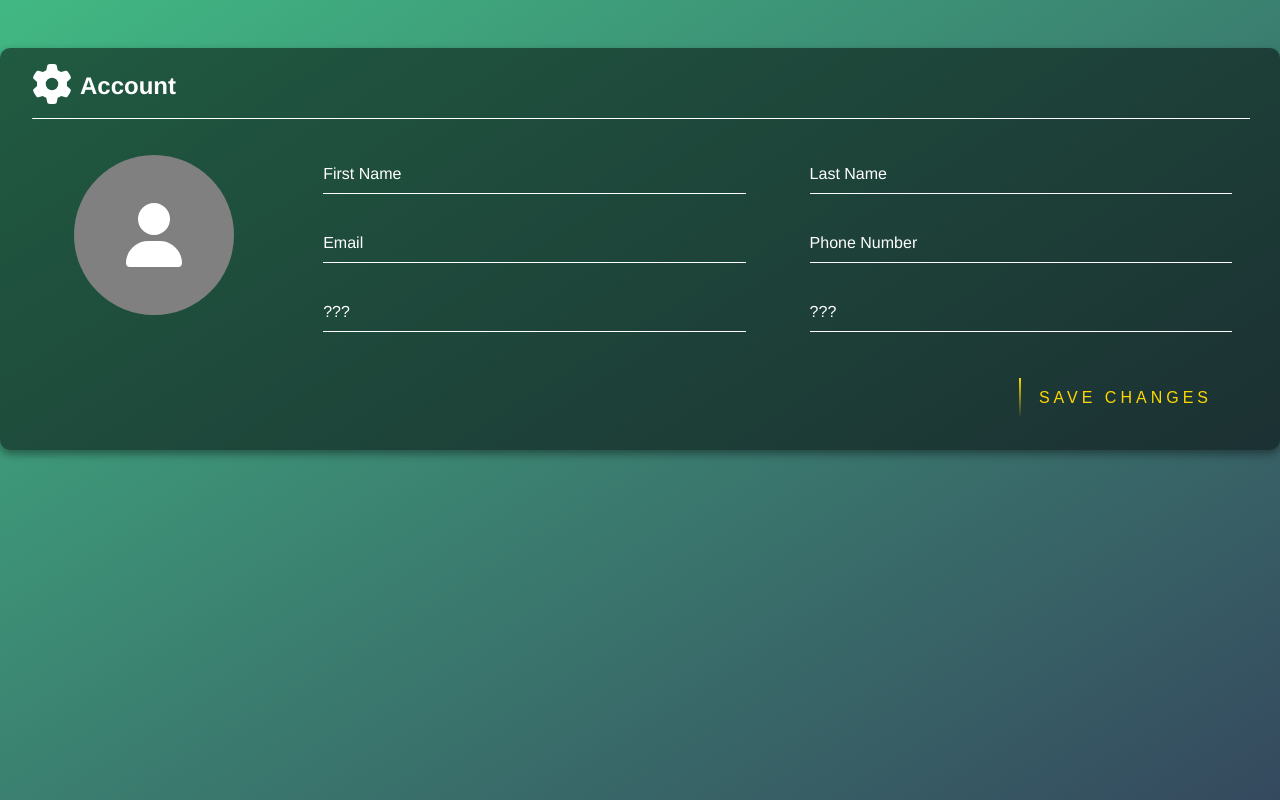
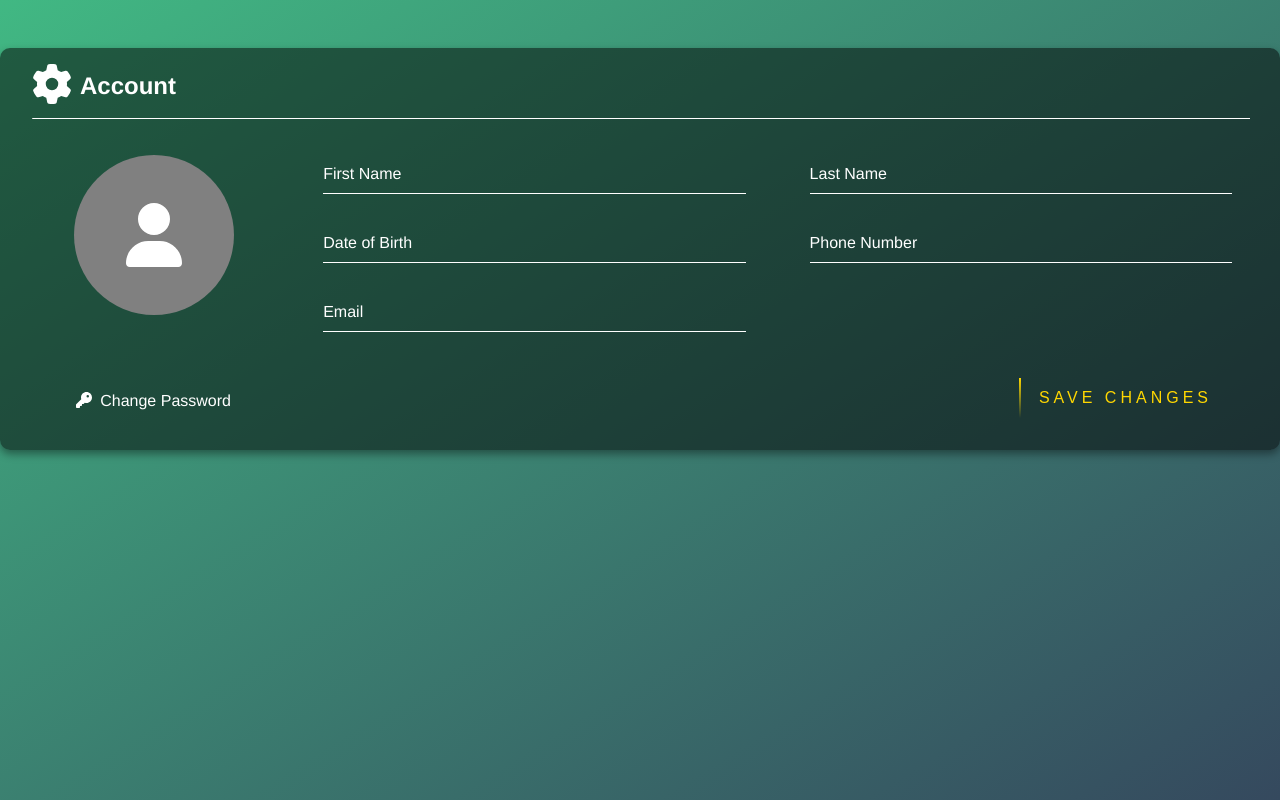
Before and after one commit to jaxonPetersen94/i-gaming-usa-insights, a Nuxt app in the folder Frontend/: page /Account in a window 1280 px wide. Built offline with nearby package versions, Linux system fonts and the light colour scheme; no server answers; a web font is replaced by a local one.

Commit message:
Added Change Password btn

```diff
--- a/Frontend/pages/Account.vue
+++ b/Frontend/pages/Account.vue
@@ -12,6 +12,9 @@
               <div class="user-profile-icon">
                 <font-awesome-icon icon="fa-solid fa-user" />
               </div>
+              <span class="change-password" @mouseup="changePassword">
+                <font-awesome-icon icon="fa-solid fa-key" />Change Password
+              </span>
             </div>
             <div class="input-column">
               <div class="input-container">
@@ -28,14 +31,14 @@
                 <label>First Name</label>
               </div>
               <div class="input-container">
-                <Field name="email" type="text" class="input-field" required />
-                <ErrorMessage name="email" class="form-validation-error-text" />
-                <label>Email</label>
+                <Field name="dob" type="text" class="input-field" required />
+                <ErrorMessage name="dob" class="form-validation-error-text" />
+                <label>Date of Birth</label>
               </div>
               <div class="input-container">
                 <Field name="???" type="text" class="input-field" required />
                 <ErrorMessage name="???" class="form-validation-error-text" />
-                <label>???</label>
+                <label>Email</label>
               </div>
             </div>
             <div class="input-column">
@@ -65,14 +68,8 @@
                 />
                 <label>Phone Number</label>
               </div>
-              <div class="input-container">
-                <Field name="???" type="text" class="input-field" required />
-                <ErrorMessage name="???" class="form-validation-error-text" />
-                <label>???</label>
             </div>
           </div>
-          </div>
-          <!-- SAVE BUTTON -->
           <div class="save-changes-btn-container">
             <button>
               <span></span>
@@ -82,7 +79,6 @@
               Save Changes
             </button>
           </div>
-          <!-- SAVE BUTTON -->
         </div>
       </div>
     </div>
@@ -96,6 +92,16 @@ export default {
   components: {
     Field,
     ErrorMessage,
+  },
+
+  setup() {
+    const changePassword = () => {
+      console.log('Open Change Password Modal!');
+    };
+
+    return {
+      changePassword,
+    };
   },
 };
 
@@ -160,7 +166,9 @@ definePageMeta({
 
           .column {
             display: flex;
-            justify-content: center;
+            flex-direction: column;
+            align-items: center;
+            justify-content: space-between;
 
             .user-profile-icon {
               display: flex;
@@ -229,6 +237,12 @@ definePageMeta({
             }
           }
         }
+
+        .change-password {
+          display: flex;
+          gap: 8px;
+          cursor: pointer;
+          transform: translateY(48px);
         }
 
         .save-changes-btn-container {
@@ -356,4 +370,5 @@ definePageMeta({
       }
     }
   }
+}
 </style>
```
Lines whose indentation alone changed are shown as unchanged.
